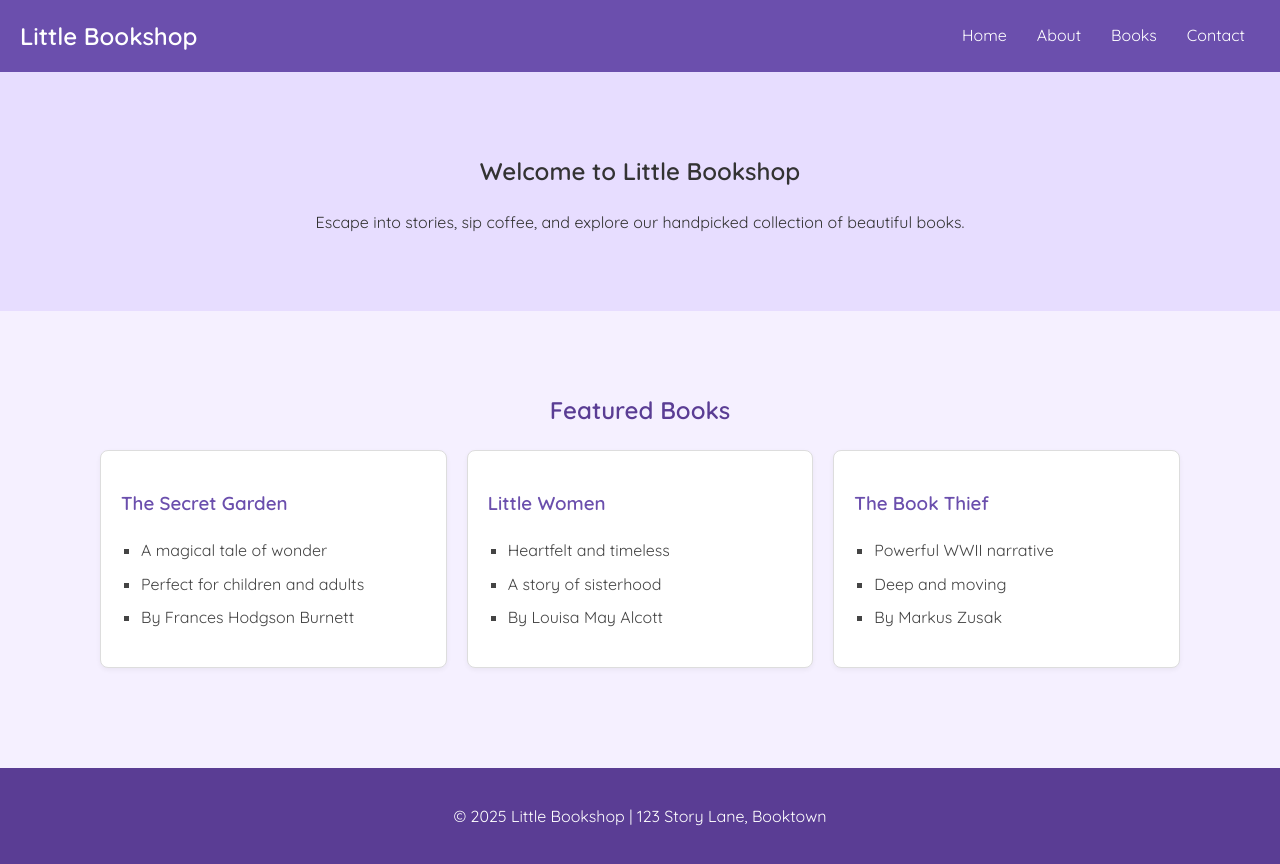
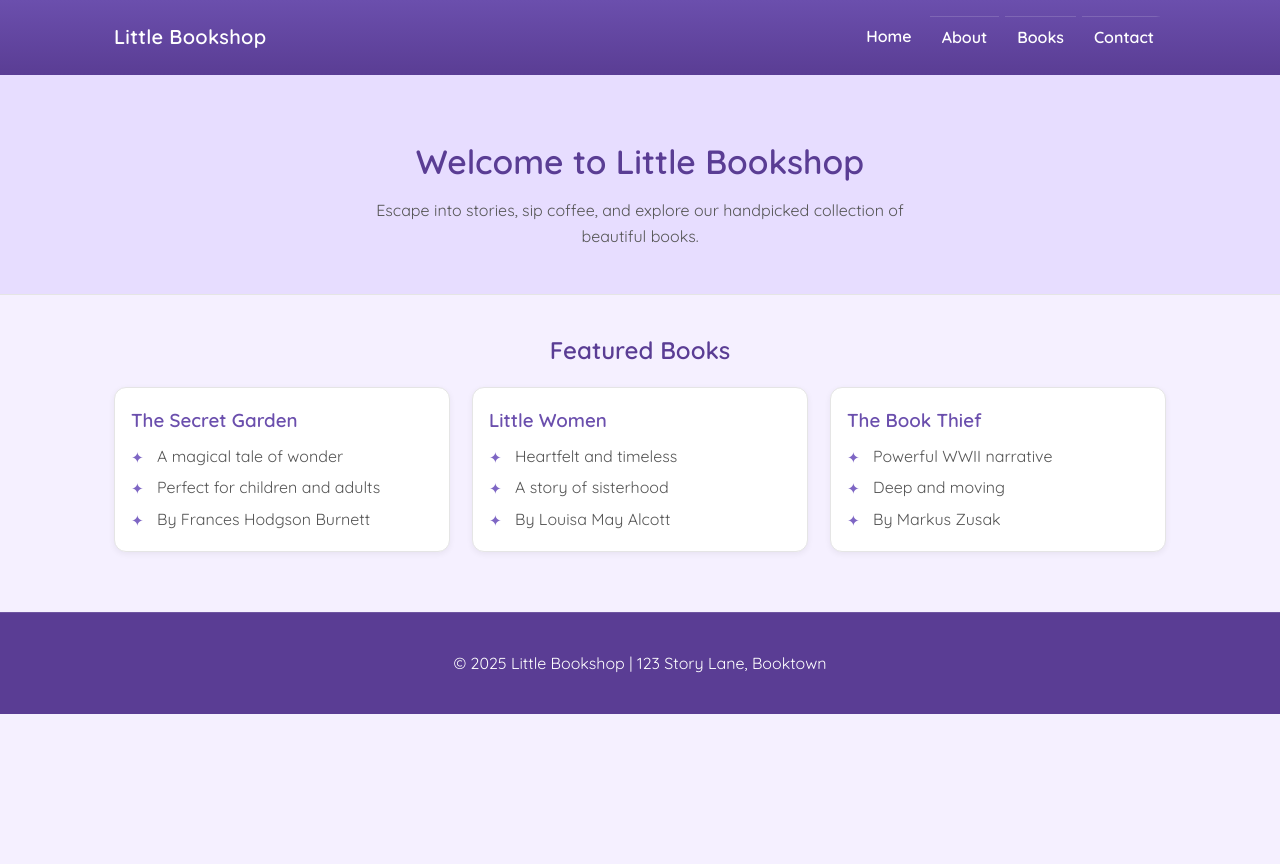
Before and after one commit to mwilliams-sa/Responsivesite, a plain HTML site: page Index.html in a window 1280 px wide. After the commit the page ends 800 px from the top, so only its background shows below. Drawn offline with Linux system fonts and the light colour scheme.

Commit message:
styles.css

```diff
--- a/styles.css
+++ b/styles.css
@@ -1,31 +1,82 @@
-/* Mobile-first base styles */
-body {
-  font-family: 'Quicksand', sans-serif;
-  margin: 0;
-  background-color: #f5f0ff;
-  color: #333;
-  line-height: 1.6;
+/* =========================
+   Base / Reset (mobile-first)
+   ========================= */
+:root{
+  --bg: #f5f0ff;
+  --surface: #ffffff;
+  --ink: #333333;
+  --muted: #555555;
+  --brand: #6b4fad;     /* purple */
+  --brand-dark: #5a3d94;/* deeper purple */
+  --accent: #7e66c4;    /* lilac */
+  --ring: #7B84DB;      /* blue accent for focus */
+  --border: #e5e5e5;
+  --shadow: 0 2px 6px rgba(0,0,0,.06);
 }
 
-header {
-  background-color: #6b4fad;
-  color: white;
+*{ box-sizing: border-box; }
+html, body{ height: 100%; }
+body{
+  margin: 0;
+  font-family: "Quicksand", system-ui, -apple-system, Segoe UI, Roboto, Arial, sans-serif;
+  color: var(--ink);
+  background: var(--bg);
+  line-height: 1.6;
+  -webkit-font-smoothing: antialiased;
+  -moz-osx-font-smoothing: grayscale;
 }
 
-.navbar {
+img{ max-width: 100%; display: block; }
+a{ color: inherit; text-decoration: none; }
+
+/* Focus styles for keyboard users */
+:focus-visible{
+  outline: 3px solid var(--ring);
+  outline-offset: 2px;
+  border-radius: 6px;
+}
+
+/* =========================
+   Header & Navigation
+   ========================= */
+header{
+  background: linear-gradient(0deg, var(--brand-dark), var(--brand));
+  color: #fff;
+  box-shadow: var(--shadow);
+}
+
+.navbar{
   display: flex;
   flex-wrap: wrap;
   align-items: center;
   justify-content: space-between;
-  padding: 15px 20px;
+  gap: 8px 16px;
+  padding: 14px 20px;
+  max-width: 1100px;
+  margin: 0 auto;
 }
 
-.logo {
-  font-size: 1.5em;
+.logo{
   font-weight: 600;
+  font-size: 1.25rem;
+  letter-spacing: .3px;
 }
 
-.nav-links {
+#menu-toggle{ display: none; }
+
+.menu-icon{
+  font-size: 1.8rem;
+  line-height: 1;
+  cursor: pointer;
+  user-select: none;
+  padding: 6px 8px;
+  border-radius: 8px;
+  transition: background-color .2s ease;
+}
+.menu-icon:hover{ background: rgba(255,255,255,.12); }
+
+/* Collapsed mobile menu */
+.nav-links{
   list-style: none;
   padding: 0;
   margin: 0;
@@ -33,155 +84,225 @@ header {
   display: none;
   flex-direction: column;
   text-align: center;
-  background-color: #5a3d94;
+  background: rgba(0,0,0,.08);
+  border-radius: 10px;
+  overflow: hidden;
 }
 
-.nav-links li {
-  border-top: 1px solid #7e66c4;
+.nav-links li + li{ border-top: 1px solid rgba(255,255,255,.15); }
+
+.nav-links a{
+  display: block;
+  color: #fff;
+  padding: 12px 14px;
+  font-weight: 600;
+  transition: background-color .2s ease, transform .15s ease;
+}
+.nav-links a:hover{ background: rgba(255,255,255,.12); }
+
+/* Show menu when checkbox is checked */
+#menu-toggle:checked + .menu-icon + .nav-links{ display: flex; }
+
+/* =========================
+   Main Sections
+   ========================= */
+.intro{
+  text-align: center;
+  padding: 48px 20px 36px;
+  background: #e7ddff;
+  border-bottom: 1px solid var(--border);
+}
+.intro h1{
+  margin: 0 0 10px;
+  font-size: 1.8rem;
+  color: var(--brand-dark);
+}
+.intro p{
+  margin: 0 auto;
+  max-width: 60ch;
+  color: var(--muted);
 }
 
-.nav-links li a {
-  text-decoration: none;
-  color: white;
-  display: block;
-  padding: 12px;
-  transition: background-color 0.3s ease;
+.featured-books{
+  padding: 36px 20px 60px;
+  max-width: 1100px;
+  margin: 0 auto;
+}
+.featured-books h2{
+  text-align: center;
+  color: var(--brand-dark);
+  margin: 0 0 18px;
 }
 
-.nav-links li a:hover {
-  background-color: #7e66c4;
+/* Books grid (mobile: 1 col) */
+.book-grid{
+  display: grid;
+  grid-template-columns: 1fr;
+  gap: 18px;
 }
 
-.menu-icon {
-  font-size: 1.8em;
-  cursor: pointer;
-  display: block;
+.book{
+  background: var(--surface);
+  border: 1px solid var(--border);
+  border-radius: 12px;
+  padding: 18px 16px;
+  box-shadow: var(--shadow);
+  transition: transform .25s ease, box-shadow .25s ease;
+}
+.book:hover{
+  transform: translateY(-2px);
+  box-shadow: 0 8px 18px rgba(0,0,0,.08);
+}
+.book h3{
+  margin: 0 0 8px;
+  color: var(--brand);
 }
 
-#menu-toggle {
-  display: none;
+/* Customised list styling for features */
+.book ul{
+  list-style: none;
+  padding: 0;
+  margin: 0;
+  display: grid;
+  gap: 6px;
+}
+.book li{
+  position: relative;
+  padding-left: 26px;
+  color: var(--muted);
+}
+.book li::before{
+  content: "✦";
+  position: absolute;
+  left: 0;
+  top: 0;
+  color: var(--accent);
+  font-size: .95rem;
+  transform: translateY(2px);
 }
 
-#menu-toggle:checked + .menu-icon + .nav-links {
-  display: flex;
+/* =========================
+   Footer
+   ========================= */
+footer{
+  background: var(--brand-dark);
+  color: #fff;
+  text-align: center;
+  padding: 22px 16px;
+  border-top: 1px solid rgba(255,255,255,.12);
 }
 
-.intro {
-  padding: 40px 20px;
-  text-align: center;
-  background-color: #e7ddff;
+/* =========================
+   Popup (newsletter)
+   ========================= */
+.popup-box{
+  position: fixed;
+  inset: 0;
+  background: rgba(0,0,0,.6);
+  display: flex;
+  align-items: center;
+  justify-content: center;
+  padding: 20px;
+  z-index: 9999;
+  animation: fadeIn .25s ease;
 }
 
-.featured-books {
-  padding: 40px 20px;
+.popup-content{
+  background: var(--surface);
+  width: min(420px, 92vw);
+  border-radius: 14px;
+  padding: 20px 22px;
+  box-shadow: 0 14px 30px rgba(0,0,0,.18);
+  text-align: center;
+  border: 1px solid var(--border);
+  animation: popIn .25s ease;
+}
+.popup-content h2{
+  margin: 0 0 8px;
+  color: var(--brand-dark);
+  font-size: 1.25rem;
+}
+.popup-content p{
+  margin: 0 0 14px;
+  color: var(--muted);
+}
+#close-popup{
+  display: inline-block;
+  margin-top: 6px;
+  padding: 10px 16px;
+  background: var(--brand);
+  color: #fff;
+  border: 0;
+  border-radius: 8px;
+  cursor: pointer;
+  font-weight: 600;
+  transition: transform .15s ease, background-color .2s ease;
+}
+#close-popup:hover{ background: var(--brand-dark); }
+#close-popup:active{ transform: translateY(1px); }
+
+/* Popup animations */
+@keyframes fadeIn{
+  from{ opacity: 0; } to{ opacity: 1; }
+}
+@keyframes popIn{
+  from{ opacity: 0; transform: translateY(6px) scale(.98); }
+  to{ opacity: 1; transform: translateY(0) scale(1); }
 }
 
-.featured-books h2 {
-  text-align: center;
-  margin-bottom: 20px;
-  color: #5a3d94;
+/* =========================
+   Motion preferences
+   ========================= */
+@media (prefers-reduced-motion: reduce){
+  *{ animation: none !important; transition: none !important; }
 }
 
-.book-grid {
-  display: grid;
-  grid-template-columns: 1fr;
-  gap: 20px;
+/* =========================
+   Tablet (>=600px)
+   ========================= */
+@media (min-width: 600px){
+  /* Nav expands horizontally, hamburger hidden */
+  .menu-icon{ display: none; }
+
+  .nav-links{
+    display: flex !important;
+    flex-direction: row;
+    width: auto;
+    background: transparent;
+    gap: 6px;
+  }
+  .nav-links li{ border: 0; }
+  .nav-links a{
+    padding: 8px 12px;
+    border-radius: 8px;
+  }
+  .nav-links a:hover{ background: rgba(255,255,255,.16); }
+
+  /* Grid: 2 columns */
+  .book-grid{
+    grid-template-columns: repeat(2, minmax(0,1fr));
+    gap: 20px;
+  }
+
+  .intro{ padding: 60px 20px 44px; }
 }
 
-.book {
-  background-color: white;
-  padding: 20px;
-  border-radius: 8px;
-  border: 1px solid #ddd;
-  box-shadow: 0 2px 5px rgba(0,0,0,0.05);
-  transition: transform 0.3s ease;
-}
+/* =========================
+   Desktop (>=900px)
+   ========================= */
+@media (min-width: 900px){
+  .navbar{ padding: 16px 24px; }
 
-.book:hover {
-  transform: scale(1.02);
-}
-
-.book h3 {
-  color: #6b4fad;
-}
-
-.book ul {
-  padding-left: 20px;
-}
-
-.book ul li {
-  margin-bottom: 8px;
-  list-style-type: square;
-  color: #444;
-}
-
-footer {
-  background-color: #5a3d94;
-  color: white;
-  text-align: center;
-  padding: 20px;
-  margin-top: 40px;
-}
-
-/* Tablet view */
-@media (min-width: 600px) {
-  .book-grid {
-    grid-template-columns: repeat(2, 1fr);
+  /* Grid: 3 columns */
+  .book-grid{
+    grid-template-columns: repeat(3, minmax(0,1fr));
+    gap: 22px;
   }
 
-  .nav-links {
-    flex-direction: row;
-    justify-content: flex-end;
-    display: flex !important;
-    width: auto;
-    background: none;
+  .intro,
+  .featured-books{
+    padding-left: 24px;
+    padding-right: 24px;
   }
-
-  .nav-links li {
-    border: none;
-  }
-
-  .nav-links li a {
-    padding: 8px 15px;
-  }
-
-  .menu-icon {
-    display: none;
-  }
+  .intro h1{ font-size: 2.1rem; }
 }
-
-/* Desktop view */
-@media (min-width: 900px) {
-  .book-grid {
-    grid-template-columns: repeat(3, 1fr);
-  }
-
-  .intro {
-    padding: 60px 100px;
-  }
-
-  .featured-books {
-    padding: 60px 100px;
-  }
-}
-            <li>A story of sisterhood</li>
-            <li>By Louisa May Alcott</li>
-          </ul>
-        </div>
-        <div class="book">
-          <h3>The Book Thief</h3>
-          <ul>
-            <li>Powerful WWII narrative</li>
-            <li>Deep and moving</li>
-            <li>By Markus Zusak</li>
-          </ul>
-        </div>
-      </div>
-    </section>
-  </main>
-
-  <footer id="contact">
-    <p>&copy; 2025 Little Bookshop | 123 Story Lane, Booktown</p>
-  </footer>
-</body>
-</html>
```
